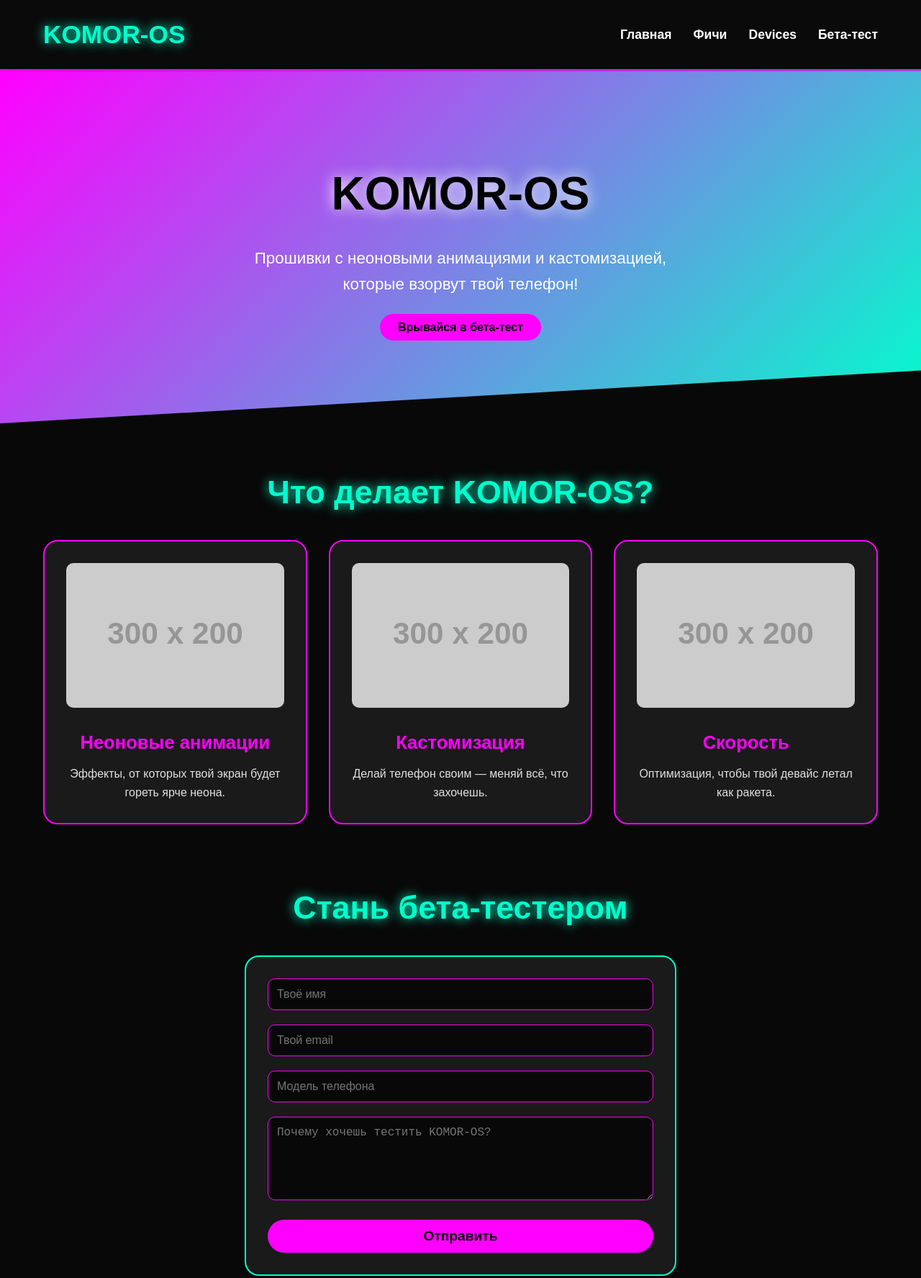
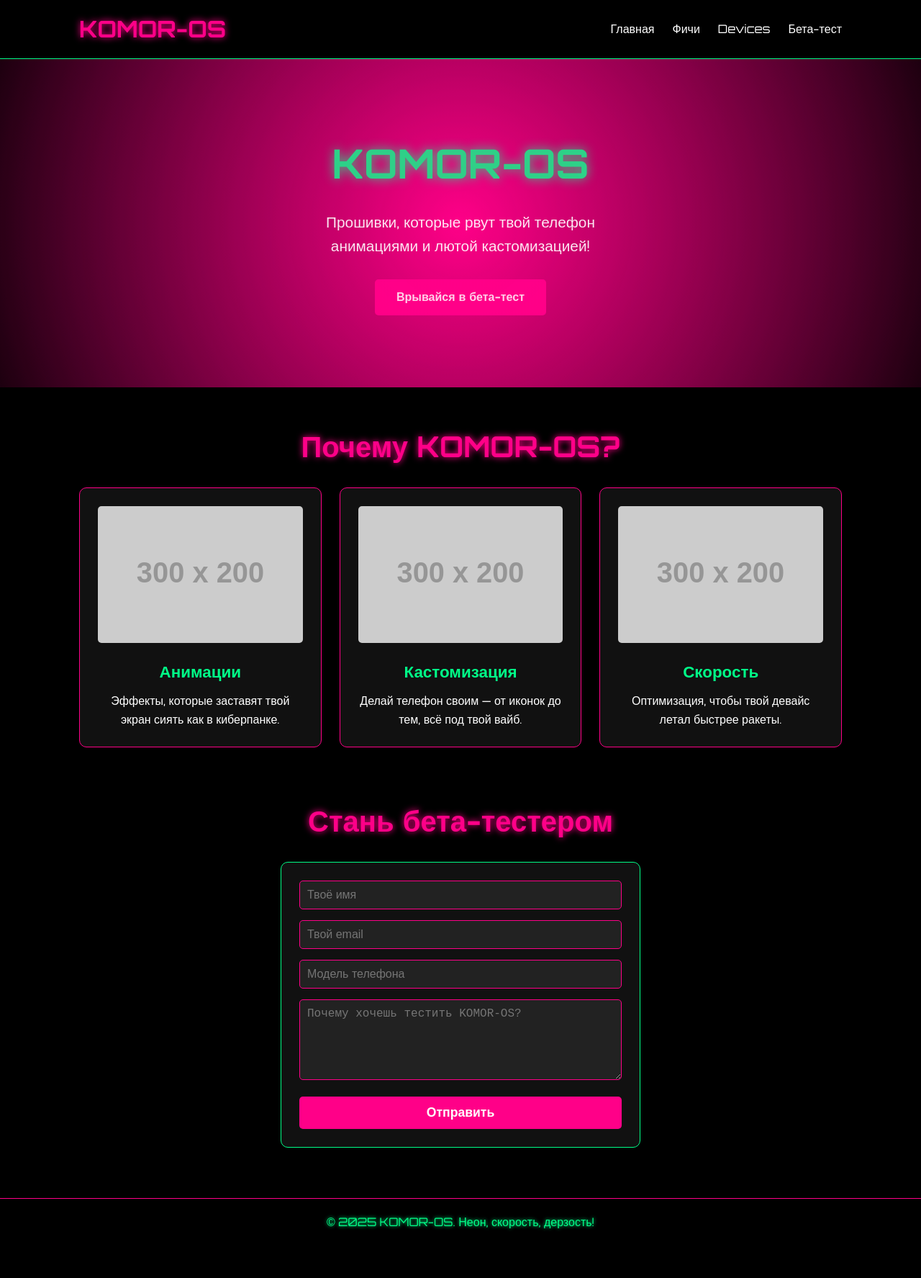
Before and after one commit to KSNredawew/komor-os, a plain HTML site: page index.html in a window 1280 px wide. Shown: the top 1775 px of the page at 72% size. After the commit the page ends 1731 px from the top, so only its background shows below. Drawn offline with Linux system fonts and the light colour scheme; placeholder pictures from the web are drawn by us.

Commit message:
Update index.html

```diff
--- a/index.html
+++ b/index.html
@@ -3,7 +3,7 @@
 <head>
     <meta charset="UTF-8">
     <meta name="viewport" content="width=device-width, initial-scale=1.0">
-    <title>KOMOR-OS - Неоновые прошивки</title>
+    <title>KOMOR-OS - Дерзкие прошивки</title>
     <style>
         * {
             margin: 0;
@@ -11,24 +11,24 @@
             box-sizing: border-box;
         }
         body {
-            font-family: 'Montserrat', sans-serif;
-            background: #080808;
-            color: #e0e0e0;
+            font-family: 'Orbitron', sans-serif;
+            background: #000;
+            color: #fff;
             line-height: 1.6;
             overflow-x: hidden;
         }
         .container {
-            max-width: 1200px;
+            max-width: 1100px;
             margin: 0 auto;
             padding: 0 20px;
         }
         header {
-            background: #0a0a0a;
-            padding: 20px 0;
+            background: #000;
+            padding: 15px 0;
             position: sticky;
             top: 0;
             z-index: 100;
-            border-bottom: 2px solid #ff00ff;
+            border-bottom: 1px solid #00ff88;
         }
         .header-content {
             display: flex;
@@ -36,147 +36,180 @@
             align-items: center;
         }
         .logo {
-            font-size: 2.2rem;
-            font-weight: 800;
-            color: #00ffcc;
-            text-shadow: 0 0 15px #00ffcc;
-            transition: text-shadow 0.3s;
+            font-size: 2rem;
+            font-weight: 700;
+            color: #ff0088;
+            text-shadow: 0 0 10px #ff0088;
+            transition: transform 0.3s;
         }
         .logo:hover {
-            text-shadow: 0 0 25px #00ffcc;
+            transform: scale(1.1);
         }
         nav ul {
             display: flex;
             list-style: none;
         }
         nav ul li {
-            margin-left: 30px;
+            margin-left: 25px;
         }
         nav ul li a {
             color: #fff;
             text-decoration: none;
-            font-size: 1.1rem;
-            font-weight: 600;
+            font-size: 1rem;
+            font-weight: 500;
+            position: relative;
             transition: color 0.3s;
         }
+        nav ul li a::after {
+            content: '';
+            position: absolute;
+            width: 0;
+            height: 2px;
+            bottom: -5px;
+            left: 0;
+            background: #00ff88;
+            transition: width 0.3s;
+        }
+        nav ul li a:hover::after {
+            width: 100%;
+        }
         nav ul li a:hover {
-            color: #ff00ff;
-            text-shadow: 0 0 10px #ff00ff;
-        }
-        .btn {
-            padding: 10px 25px;
-            background: #ff00ff;
-            color: #000;
-            text-decoration: none;
-            border-radius: 50px;
-            font-weight: 600;
-            transition: background 0.3s, transform 0.3s;
-        }
-        .btn:hover {
-            background: #00ffcc;
-            transform: translateY(-3px);
-            box-shadow: 0 0 20px #00ffcc;
+            color: #00ff88;
         }
         .hero {
             text-align: center;
-            padding: 120px 20px;
-            background: linear-gradient(135deg, #ff00ff, #00ffcc);
-            clip-path: polygon(0 0, 100% 0, 100% 85%, 0 100%);
-            margin-bottom: 60px;
+            padding: 100px 20px;
+            background: radial-gradient(circle, #ff0088, #000);
+            margin-bottom: 50px;
+            position: relative;
+            overflow: hidden;
+        }
+        .hero::before {
+            content: '';
+            position: absolute;
+            top: -50%;
+            left: -50%;
+            width: 200%;
+            height: 200%;
+            background: radial-gradient(circle, rgba(255, 0, 136, 0.2), transparent);
+            animation: pulse 10s infinite;
+        }
+        @keyframes pulse {
+            0% { transform: scale(1); }
+            50% { transform: scale(1.2); }
+            100% { transform: scale(1); }
         }
         .hero h1 {
-            font-size: 4rem;
-            color: #000;
-            text-shadow: 0 0 20px #fff;
+            font-size: 3.5rem;
+            color: #00ff88;
+            text-shadow: 0 0 15px #00ff88;
             margin-bottom: 20px;
-            animation: fadeIn 2s ease-in-out;
+            animation: slideIn 1s ease-out;
         }
         .hero p {
-            font-size: 1.4rem;
+            font-size: 1.3rem;
             color: #fff;
-            max-width: 600px;
+            max-width: 500px;
             margin: 0 auto 30px;
+            opacity: 0.9;
         }
-        @keyframes fadeIn {
-            from { opacity: 0; transform: translateY(20px); }
-            to { opacity: 1; transform: translateY(0); }
+        @keyframes slideIn {
+            from { transform: translateY(50px); opacity: 0; }
+            to { transform: translateY(0); opacity: 1; }
+        }
+        .btn {
+            padding: 12px 30px;
+            background: #ff0088;
+            color: #fff;
+            text-decoration: none;
+            border-radius: 5px;
+            font-weight: 600;
+            font-size: 1rem;
+            transition: background 0.3s, transform 0.3s, box-shadow 0.3s;
+            cursor: pointer;
+            display: inline-block;
+        }
+        .btn:hover {
+            background: #00ff88;
+            transform: translateY(-3px);
+            box-shadow: 0 0 15px #00ff88;
         }
         .section {
-            margin-bottom: 80px;
+            margin-bottom: 70px;
             text-align: center;
         }
         .section h2 {
-            font-size: 2.8rem;
-            color: #00ffcc;
-            text-shadow: 0 0 15px #00ffcc;
-            margin-bottom: 30px;
+            font-size: 2.5rem;
+            color: #ff0088;
+            text-shadow: 0 0 10px #ff0088;
+            margin-bottom: 25px;
         }
         .features {
             display: grid;
-            grid-template-columns: repeat(auto-fit, minmax(300px, 1fr));
-            gap: 30px;
+            grid-template-columns: repeat(auto-fit, minmax(280px, 1fr));
+            gap: 25px;
         }
         .feature {
-            background: #1a1a1a;
-            padding: 30px;
-            border-radius: 20px;
-            border: 2px solid #ff00ff;
+            background: #111;
+            padding: 25px;
+            border-radius: 10px;
+            border: 1px solid #ff0088;
             transition: transform 0.3s, box-shadow 0.3s;
         }
         .feature:hover {
-            transform: scale(1.05);
-            box-shadow: 0 0 25px #ff00ff;
+            transform: translateY(-5px);
+            box-shadow: 0 0 20px #ff0088;
         }
         .feature img {
             width: 100%;
-            border-radius: 10px;
-            margin-bottom: 20px;
+            border-radius: 5px;
+            margin-bottom: 15px;
         }
         .feature h3 {
-            color: #ff00ff;
-            font-size: 1.6rem;
+            color: #00ff88;
+            font-size: 1.4rem;
             margin-bottom: 10px;
         }
         .beta-form {
-            max-width: 600px;
+            max-width: 500px;
             margin: 0 auto;
-            background: #1a1a1a;
-            padding: 30px;
-            border-radius: 20px;
-            border: 2px solid #00ffcc;
+            background: #111;
+            padding: 25px;
+            border-radius: 10px;
+            border: 1px solid #00ff88;
         }
         .beta-form input, .beta-form textarea {
             width: 100%;
-            padding: 12px;
-            margin-bottom: 20px;
-            background: #080808;
-            border: 1px solid #ff00ff;
-            border-radius: 10px;
-            color: #e0e0e0;
+            padding: 10px;
+            margin-bottom: 15px;
+            background: #222;
+            border: 1px solid #ff0088;
+            border-radius: 5px;
+            color: #fff;
             font-size: 1rem;
             transition: border 0.3s;
         }
         .beta-form input:focus, .beta-form textarea:focus {
-            border: 1px solid #00ffcc;
-            box-shadow: 0 0 10px #00ffcc;
+            border: 1px solid #00ff88;
+            box-shadow: 0 0 10px #00ff88;
             outline: none;
         }
         .beta-form button {
             width: 100%;
             padding: 12px;
-            background: #ff00ff;
+            background: #ff0088;
             border: none;
-            border-radius: 50px;
-            color: #000;
-            font-size: 1.2rem;
+            border-radius: 5px;
+            color: #fff;
+            font-size: 1.1rem;
             font-weight: 600;
             cursor: pointer;
             transition: background 0.3s, transform 0.3s;
         }
         .beta-form button:hover {
-            background: #00ffcc;
+            background: #00ff88;
             transform: translateY(-3px);
-            box-shadow: 0 0 15px #00ffcc;
+            box-shadow: 0 0 15px #00ff88;
         }
         .modal {
             display: none;
@@ -185,51 +218,51 @@
             left: 0;
             width: 100%;
             height: 100%;
-            background: rgba(0, 0, 0, 0.9);
+            background: rgba(0, 0, 0, 0.95);
             z-index: 200;
             justify-content: center;
             align-items: center;
             overflow-y: auto;
         }
         .modal-content {
-            background: #1a1a1a;
-            padding: 40px;
-            border-radius: 20px;
-            border: 2px solid #ff00ff;
-            max-width: 900px;
+            background: #111;
+            padding: 30px;
+            border-radius: 10px;
+            border: 1px solid #ff0088;
+            max-width: 800px;
             width: 90%;
             position: relative;
-            animation: slideIn 0.5s ease-in-out;
+            animation: zoomIn 0.5s ease-in-out;
         }
-        @keyframes slideIn {
-            from { transform: translateY(-50px); opacity: 0; }
-            to { transform: translateY(0); opacity: 1; }
+        @keyframes zoomIn {
+            from { transform: scale(0.8); opacity: 0; }
+            to { transform: scale(1); opacity: 1; }
         }
         .close-btn {
             position: absolute;
-            top: 20px;
-            right: 20px;
+            top: 15px;
+            right: 15px;
             font-size: 1.5rem;
-            color: #ff00ff;
+            color: #ff0088;
             cursor: pointer;
             transition: color 0.3s;
         }
         .close-btn:hover {
-            color: #00ffcc;
+            color: #00ff88;
         }
         .search-bar {
             width: 100%;
-            padding: 12px;
-            margin-bottom: 30px;
-            background: #080808;
-            border: 1px solid #00ffcc;
-            border-radius: 10px;
-            color: #e0e0e0;
-            font-size: 1.1rem;
+            padding: 10px;
+            margin-bottom: 20px;
+            background: #222;
+            border: 1px solid #00ff88;
+            border-radius: 5px;
+            color: #fff;
+            font-size: 1rem;
         }
         .search-bar:focus {
-            border: 1px solid #ff00ff;
-            box-shadow: 0 0 10px #ff00ff;
+            border: 1px solid #ff0088;
+            box-shadow: 0 0 10px #ff0088;
             outline: none;
         }
         .device-list {
@@ -237,34 +270,34 @@
         }
         .device-list p {
             font-size: 1.2rem;
-            color: #ff00ff;
-            text-shadow: 0 0 10px #ff00ff;
+            color: #ff0088;
+            text-shadow: 0 0 10px #ff0088;
         }
         footer {
-            background: #0a0a0a;
+            background: #000;
             text-align: center;
-            padding: 30px;
-            border-top: 2px solid #00ffcc;
+            padding: 20px;
+            border-top: 1px solid #ff0088;
         }
         footer p {
-            color: #ff00ff;
-            text-shadow: 0 0 10px #ff00ff;
+            color: #00ff88;
+            text-shadow: 0 0 5px #00ff88;
         }
         @media (max-width: 768px) {
             .hero h1 {
                 font-size: 2.5rem;
             }
             .hero p {
-                font-size: 1.2rem;
+                font-size: 1.1rem;
             }
             .logo {
-                font-size: 1.8rem;
+                font-size: 1.5rem;
             }
             nav ul li {
                 margin-left: 15px;
             }
             nav ul li a {
-                font-size: 1rem;
+                font-size: 0.9rem;
             }
             .section h2 {
                 font-size: 2rem;
@@ -275,6 +308,7 @@
             }
         }
     </style>
+    <link href="https://fonts.googleapis.com/css2?family=Orbitron:wght@400;700&display=swap" rel="stylesheet">
 </head>
 <body>
     <header>
@@ -295,28 +329,28 @@
     <div class="hero" id="home">
         <div class="container">
             <h1>KOMOR-OS</h1>
-            <p>Прошивки с неоновыми анимациями и кастомизацией, которые взорвут твой телефон!</p>
-            <a href="#beta" class="btn">Врывайся в бета-тест</a>
+            <p>Прошивки, которые рвут твой телефон анимациями и лютой кастомизацией!</p>
+            <a class="btn" onclick="scrollToBeta()">Врывайся в бета-тест</a>
         </div>
     </div>
     <div class="container">
         <div class="section" id="features">
-            <h2>Что делает KOMOR-OS?</h2>
+            <h2>Почему KOMOR-OS?</h2>
             <div class="features">
                 <div class="feature">
-                    <img src="https://via.placeholder.com/300x200?text=Neon+Animations" alt="Анимации">
-                    <h3>Неоновые анимации</h3>
-                    <p>Эффекты, от которых твой экран будет гореть ярче неона.</p>
+                    <img src="https://via.placeholder.com/300x200?text=Animations" alt="Анимации">
+                    <h3>Анимации</h3>
+                    <p>Эффекты, которые заставят твой экран сиять как в киберпанке.</p>
                 </div>
                 <div class="feature">
                     <img src="https://via.placeholder.com/300x200?text=Customization" alt="Кастомизация">
                     <h3>Кастомизация</h3>
-                    <p>Делай телефон своим — меняй всё, что захочешь.</p>
+                    <p>Делай телефон своим — от иконок до тем, всё под твой вайб.</p>
                 </div>
                 <div class="feature">
                     <img src="https://via.placeholder.com/300x200?text=Speed" alt="Скорость">
                     <h3>Скорость</h3>
-                    <p>Оптимизация, чтобы твой девайс летал как ракета.</p>
+                    <p>Оптимизация, чтобы твой девайс летал быстрее ракеты.</p>
                 </div>
             </div>
         </div>
@@ -337,13 +371,13 @@
             <h2>Поддерживаемые устройства</h2>
             <input type="text" class="search-bar" id="deviceSearch" placeholder="Поиск устройства..." onkeyup="searchDevices()">
             <div class="device-list" id="deviceList">
-                <p>Пока нет поддерживаемых устройств, но скоро будут! Оставайся на связи!</p>
+                <p>Пока нет поддерживаемых устройств, но скоро зажжём! Следи за обновами!</p>
             </div>
         </div>
     </div>
     <footer>
         <div class="container">
-            <p>© 2025 KOMOR-OS. Неон, скорость, вайб!</p>
+            <p>© 2025 KOMOR-OS. Неон, скорость, дерзость!</p>
         </div>
     </footer>
     <script>
@@ -359,7 +393,15 @@
             if (input) {
                 deviceList.innerHTML = `<p>Ничего не найдено, устройств пока нет!</p>`;
             } else {
-                deviceList.innerHTML = `<p>Пока нет поддерживаемых устройств, но скоро будут! Оставайся на связи!</p>`;
+                deviceList.innerHTML = `<p>Пока нет поддерживаемых устройств, но скоро зажжём! Следи за обновами!</p>`;
+            }
+        }
+        function scrollToBeta() {
+            const betaSection = document.getElementById('beta');
+            if (betaSection) {
+                betaSection.scrollIntoView({ behavior: 'smooth', block: 'start' });
+            } else {
+                console.error('Секция #beta не найдена');
             }
         }
         window.onclick = function(event) {
```
